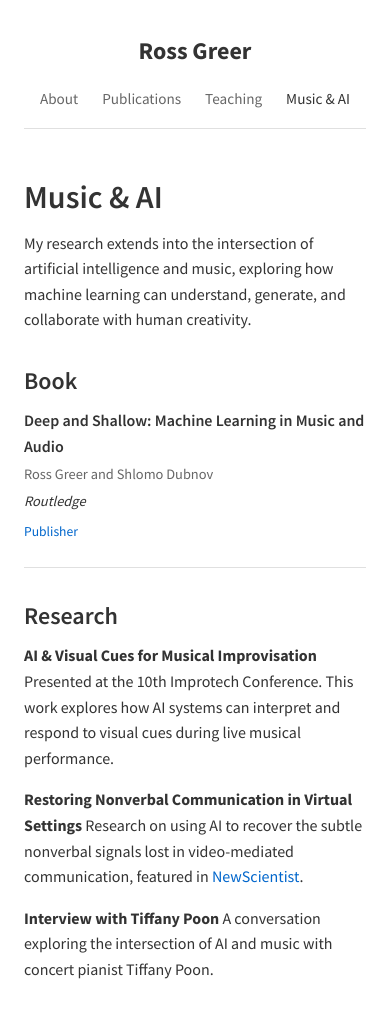
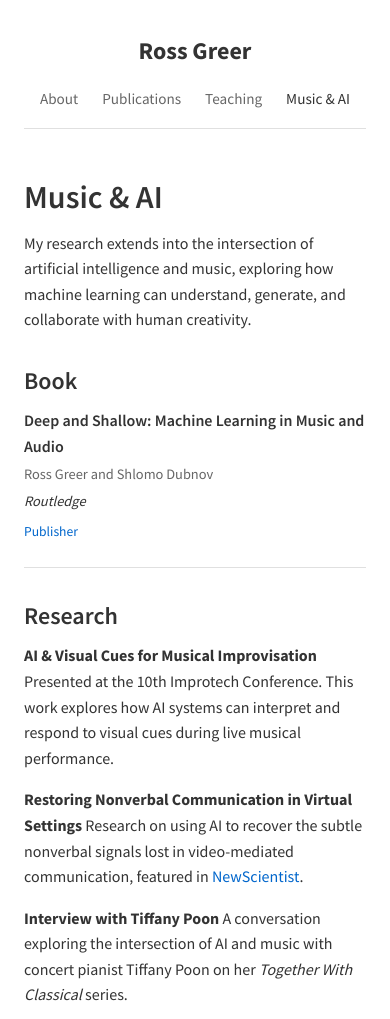
Before and after one commit to rossgreer/rossgreer.github.io, a Jekyll site: the page built from music.md, in a window 390 px wide. Shown: the top 1019 px of the page. Built offline with Jekyll 4.4.1, drawn with Linux system fonts in a browser that asks for light colours; some web fonts are replaced; some of the changed text lies outside the part shown.

Commit message:
Add Tiffany Poon interview video to Music & AI page
- Embed YouTube video from Together With Classical interview
- Add responsive video styling
- Clean up Creative Practice section

Co-Authored-By: Claude Opus 4.5 <noreply@anthropic.com>

```diff
--- a/assets/css/style.css
+++ b/assets/css/style.css
@@ -242,6 +242,16 @@ nav {
   font-size: 0.95rem;
 }
 
+/* Video embeds */
+.video-embed {
+  margin: 1.5rem 0;
+}
+
+.video-embed iframe {
+  max-width: 100%;
+  border-radius: 8px;
+}
+
 /* Footer */
 footer {
   margin-top: 4rem;
--- a/music.md
+++ b/music.md
@@ -28,7 +28,11 @@ Presented at the 10th Improtech Conference. This work explores how AI systems ca
 Research on using AI to recover the subtle nonverbal signals lost in video-mediated communication, featured in [NewScientist](https://www.newscientist.com/).
 
 **Interview with Tiffany Poon**
-A conversation exploring the intersection of AI and music with concert pianist Tiffany Poon.
+A conversation exploring the intersection of AI and music with concert pianist Tiffany Poon on her *Together With Classical* series.
+
+<div class="video-embed">
+  <iframe width="560" height="315" src="https://www.youtube.com/embed/OW1xYcc-a9o" title="Together With Classical - AI & Music" frameborder="0" allow="accelerometer; autoplay; clipboard-write; encrypted-media; gyroscope; picture-in-picture" allowfullscreen></iframe>
+</div>
 
 ## Teaching
 
@@ -37,8 +41,4 @@ Previously taught at UC San Diego, covering machine learning techniques applied
 
 ## Creative Practice
 
-Beyond research, I am an active musician and performer. Music serves as both a creative outlet and a testing ground for ideas about human-machine collaboration.
-
-<div class="videos">
-  <!-- Add your performance videos here -->
-</div>
+Beyond research, I am an active musician, composer, and performer. Music serves as both a creative outlet and a testing ground for ideas about human-machine collaboration.
```
